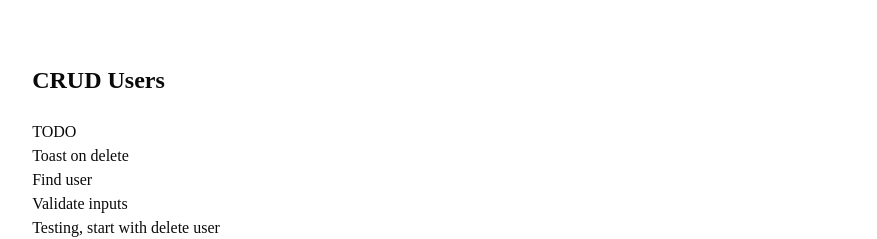
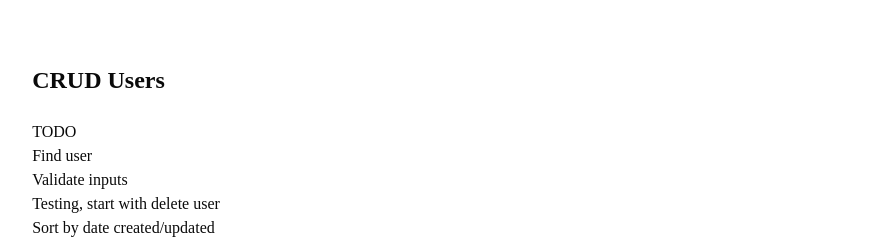
Before and after one commit to simoncobb1966/ticketing, a Next.js app: page / in a window 1280 px wide. Shown: the top 239 px of the page, without its empty margins (201-1078 px from the left). Built offline with nearby package versions, Linux system fonts and the light colour scheme; no server answers; the database is empty.

Commit message:
todo amend

```diff
--- a/app/page.tsx
+++ b/app/page.tsx
@@ -94,7 +94,6 @@ export default function HomePage() {
     <main className=" mx-auto mt-16 px-4">
       <h1 className="text-2xl font-semibold mb-6">CRUD Users</h1>
       <p>TODO</p>
-      <p>Toast on delete</p>
       <p>Find user</p>
       <p>Validate inputs</p>
       <p>Testing, start with delete user</p>
```
